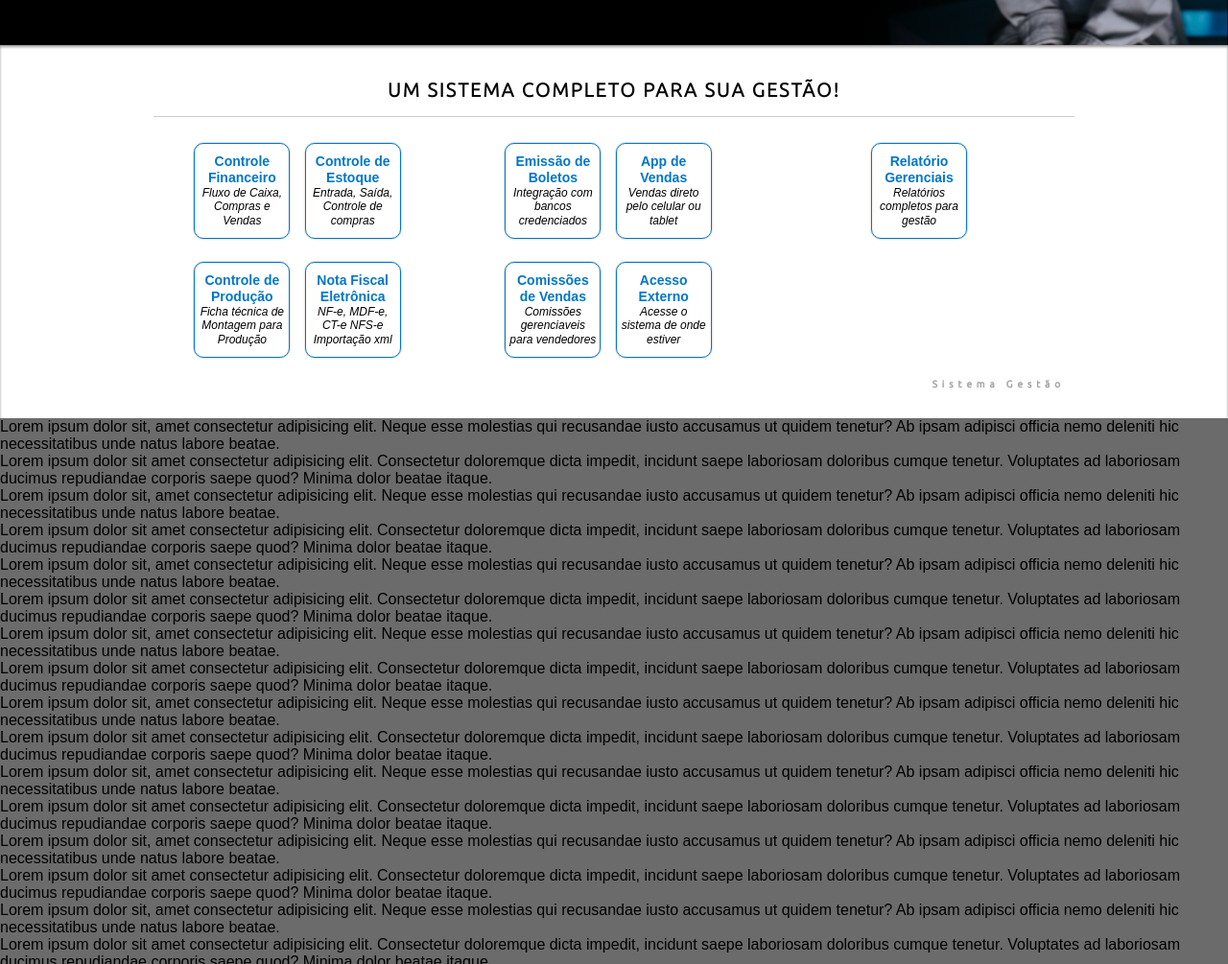
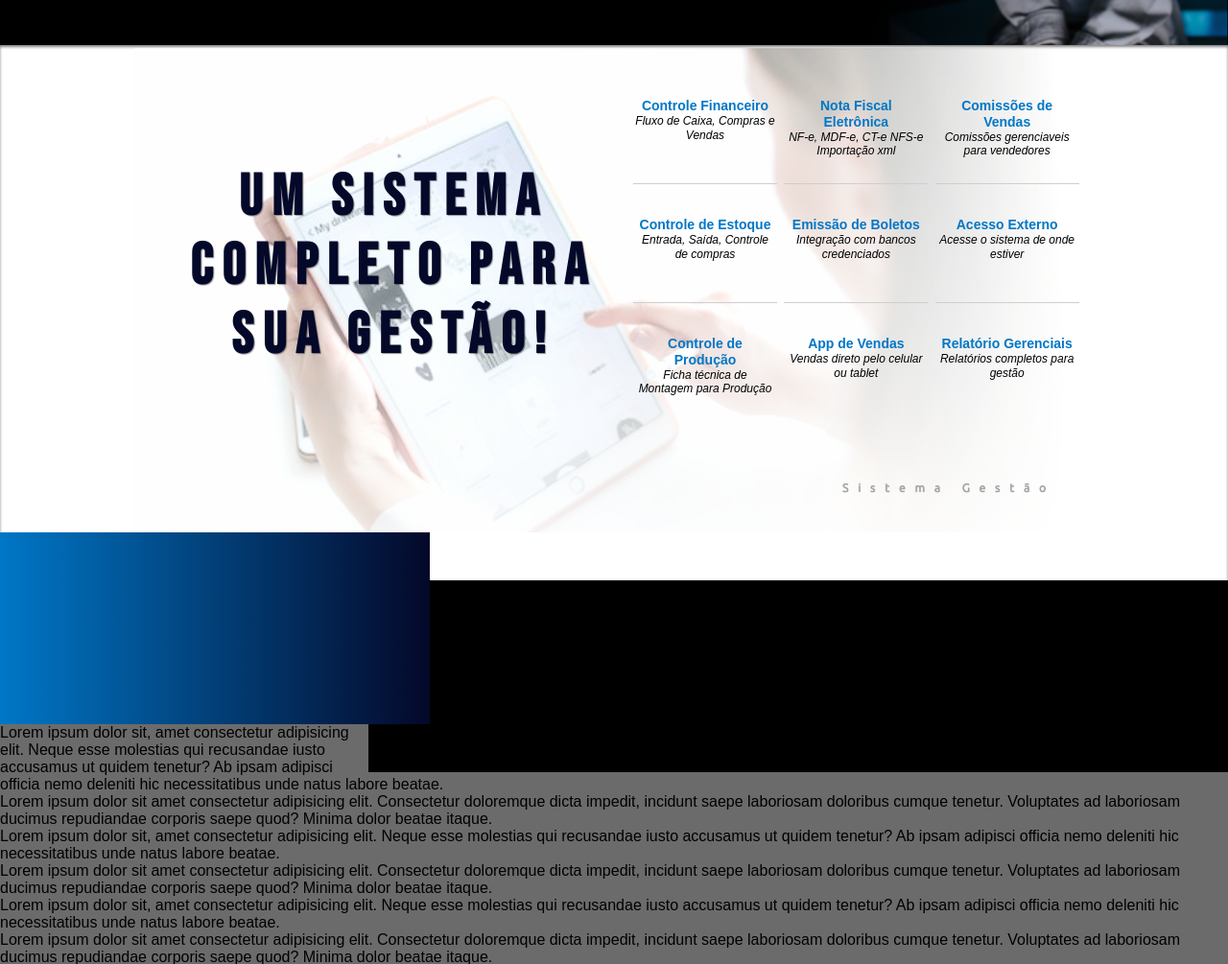
Before and after one commit to juliocesarbertoldo/site_TecMicro, a plain HTML site: page index.html in a window 1280 px wide. Shown: the part 761-1766 px from the top of the page at 96% size. Drawn offline with nearby package versions, Linux system fonts and the light colour scheme.

Commit message:
pag-sistemaGestao grande incompleto

```diff
--- a/css/principal.css
+++ b/css/principal.css
@@ -213,7 +213,7 @@ main a.fd-principal {
 
 section.pag-sistemaGestao {
     background-color: white;
-    box-shadow: inset 0px 2px 3px rgba(0, 0, 0, 0.4);
+    box-shadow: inset 0px 2px 3px rgba(0, 0, 0, 0.5);
 }
 
 
@@ -236,6 +236,7 @@ section.pag-sistemaGestao {
 }
 
 .pag-sistemaGestao ul.list-gestao {
+    max-width: 700px;
     font-size: 12px;
     list-style: none;
     margin: auto;
--- a/css/telagrande.css
+++ b/css/telagrande.css
@@ -88,3 +88,60 @@ main .atendimento p:hover {
     scale: 1.2;
     transition: 0.8s;
 }
+
+section.pag-sistemaGestao {
+    padding-top: 3px;
+}
+
+section.pag-sistemaGestao .conteudo-gestao {
+    background: url("../imagens/fd-sistemaGestao-grande.png") no-repeat;
+    background-size: cover;
+}
+
+.pag-sistemaGestao h4 {
+    font-family: var(--fonte-destaque);
+    font-size: 60px;
+    padding-top: 50px;
+    letter-spacing: 10px;
+    max-width: 500px;
+    background: none;
+    color: var(--cor7);
+    border: none;
+    box-shadow: none;
+}
+
+.pag-sistemaGestao .list-gestao {
+    padding: 0px;
+}
+
+.pag-sistemaGestao li {
+    width: 150px;
+    border: none;
+    box-shadow: none;
+    border-bottom: 1px solid var(--cor5);
+    border-radius: 0px;
+}
+
+.pag-sistemaGestao li.list-baixo {
+    border: none;
+}
+
+.pag-sistemaGestao li:hover {
+    background: none;
+    box-shadow: none;
+    color: var(--cor4);
+}
+
+.pag-sistemaGestao .faixa-1 {
+    float: right;
+    width: 70vw;
+    height: 250px;
+    background-image: linear-gradient(to top, black 80%, transparent 1%);
+}
+
+.pag-sistemaGestao .faixa-2 {
+    position: relative;
+    width: 35vw;
+    height: 200px;
+    background-image: linear-gradient(90deg, var(--cor2), var(--cor7));
+}
--- a/css/telatablet.css
+++ b/css/telatablet.css
@@ -190,3 +190,39 @@ main p.texto {
 main a.fd-principal {
     display: none;
 }
+
+section.pag-sistemaGestao .conteudo-gestao {
+    background: url("../imagens/fd-sistemaGestao-tablet.png") no-repeat;
+    background-position: 0% 70%;
+    padding-top: 30px;
+}
+
+.pag-sistemaGestao h4 {
+    float: left;
+    max-width: 300px;
+    margin-top: 40px;
+    text-transform: capitalize;
+    color: white;
+    background-color: var(--cor2);
+    border: 1px solid var(--cor5);
+    border-radius: 20px;
+    text-shadow: 1px 1px 1px rgba(0, 0, 0, 0.4);
+    box-shadow: 2px 2px 3px rgba(0, 0, 0, 0.2);
+}
+
+.pag-sistemaGestao .list-gestao {
+    display: block;
+    padding-left: 50px;
+}
+
+.pag-sistemaGestao li:hover {
+    background-color: var(--cor8);
+    box-shadow: 0px 0px 5px rgba(0, 0, 0, 0.5);
+}
+
+.pag-sistemaGestao h5 {
+    font-size: 12px;
+    padding: 20px;
+    padding-top: 50px;
+    letter-spacing: 10px;
+}
--- a/index.html
+++ b/index.html
@@ -66,16 +66,18 @@
             <ul class="list-gestao">
                 <li><strong>Controle Financeiro</strong><br><em>Fluxo de Caixa, Compras e Vendas</em></li>
                 <li><strong>Controle de Estoque</strong><br><em>Entrada, Saída, Controle de compras</em></li>
-                <li><strong>Controle de Produção</strong><br><em>Ficha técnica de Montagem para Produção</em></li>
+                <li class="list-baixo"><strong>Controle de Produção</strong><br><em>Ficha técnica de Montagem para Produção</em></li>
                 <li><strong>Nota Fiscal Eletrônica</strong><br><em>NF-e, MDF-e, CT-e NFS-e Importação xml</em></li>
                 <li><strong>Emissão de Boletos</strong><br><em>Integração com bancos credenciados</em></li>
-                <li><strong>App de Vendas</strong><br><em>Vendas direto pelo celular ou tablet</em></li>
+                <li class="list-baixo"><strong>App de Vendas</strong><br><em>Vendas direto pelo celular ou tablet</em></li>
                 <li><strong>Comissões de Vendas</strong><br><em>Comissões gerenciaveis para vendedores</em></li>
                 <li><strong>Acesso Externo</strong><br><em>Acesse o sistema de onde estiver</em></li>
-                <li><strong>Relatório Gerenciais</strong><br><em>Relatórios completos para gestão</em></li>
+                <li class="list-baixo"><strong>Relatório Gerenciais</strong><br><em>Relatórios completos para gestão</em></li>
             </ul>
             <h5>Sistema Gestão</h5>
         </article>
+        <div class="faixa-1"></div>
+        <div class="faixa-2"></div>
     </section>
     <p>Lorem ipsum dolor sit, amet consectetur adipisicing elit. Neque esse molestias qui recusandae iusto accusamus ut
         quidem tenetur? Ab ipsam adipisci officia nemo deleniti hic necessitatibus unde natus labore beatae.</p>
```
Also changed, not shown: imagens/fd-sistemaGestao-grande.png (added), imagens/fd-sistemaGestao-tablet.png (added), imagens/fd-tablet.jpg (deleted), imagens/img_whatsapp.png (deleted).
